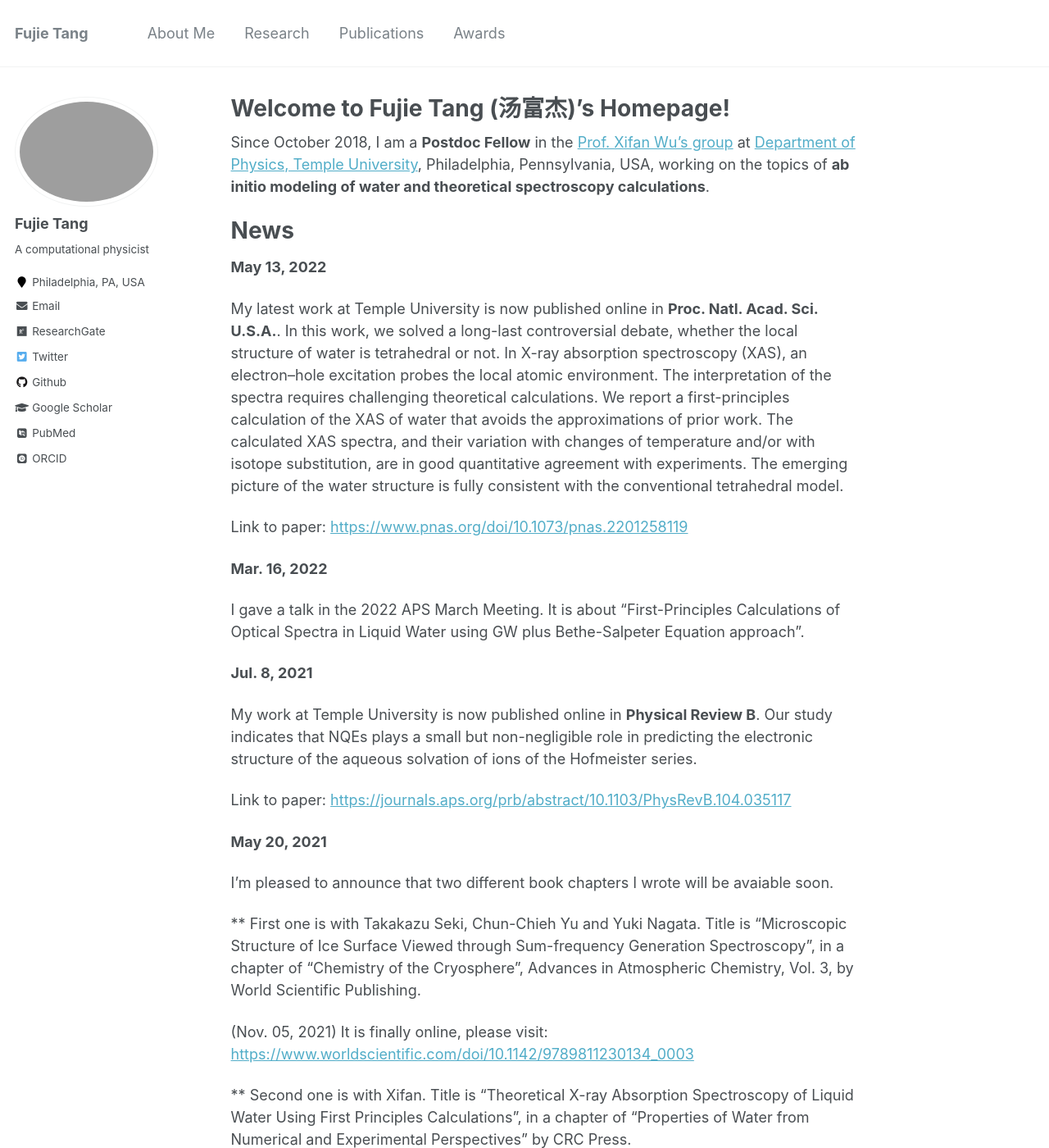
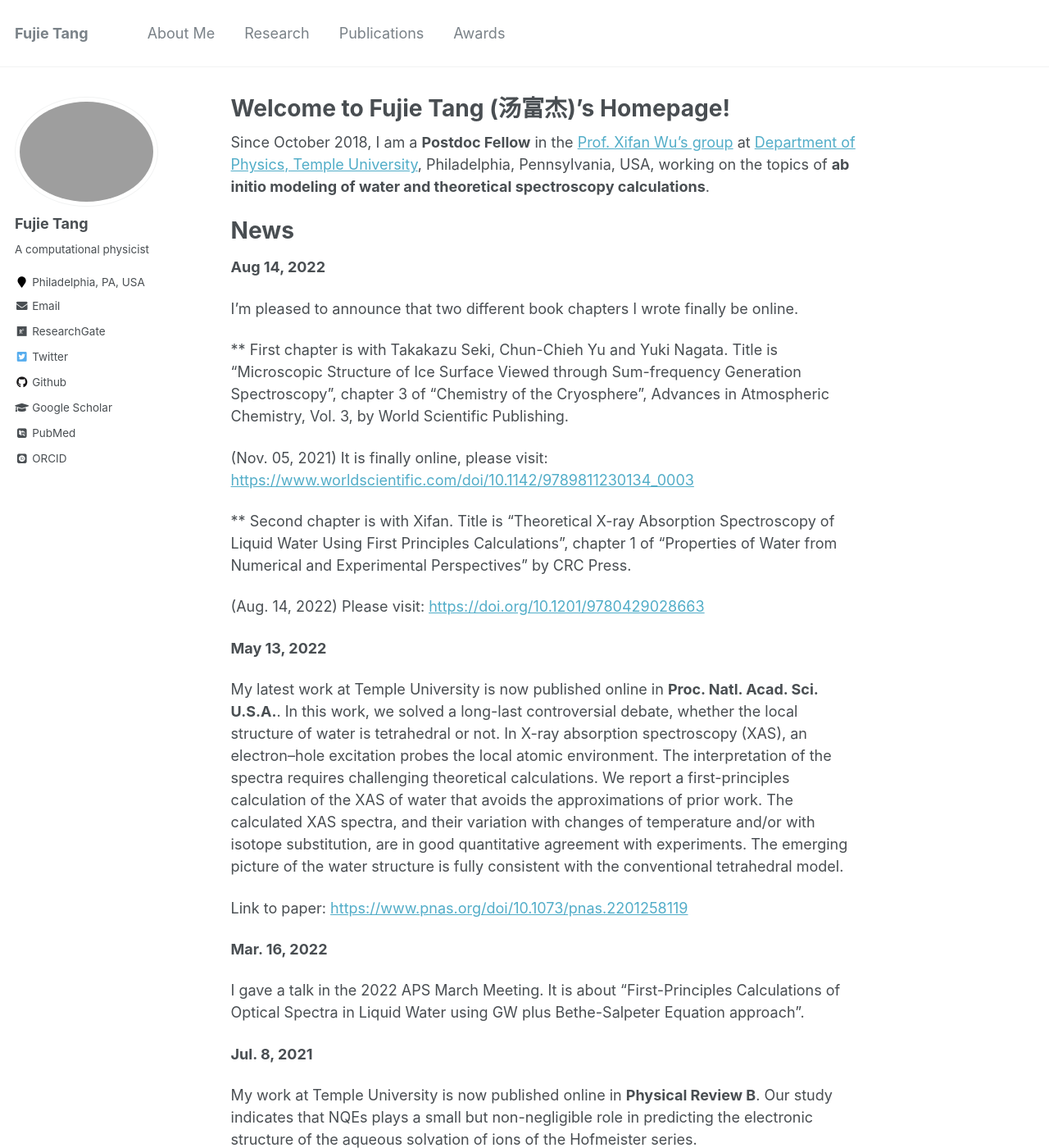
Before and after one commit to fujiepku/fujiepku.github.io, a Jekyll site: the page built from _pages/about.md, in a window 1280 px wide and 1400 px high. Shown: the whole window at 82% size. Built offline with Jekyll 4.4.1, drawn with Linux system fonts in a browser that asks for light colours; some web fonts are replaced; part of the change alters nothing that is shown.

Commit message:
Update about.md

```diff
--- a/_pages/about.md
+++ b/_pages/about.md
@@ -12,6 +12,19 @@ Since October 2018, I am a **Postdoc Fellow** in the [Prof. Xifan Wu's group](ht
 
 News
 ======
+**Aug 14, 2022**
+
+I'm pleased to announce that two different book chapters I wrote finally be online.
+
+** First chapter is with Takakazu Seki, Chun-Chieh Yu and Yuki Nagata. Title is "Microscopic Structure of Ice Surface Viewed through Sum-frequency Generation Spectroscopy", chapter 3 of "Chemistry of the Cryosphere", Advances in Atmospheric Chemistry, Vol. 3, by World Scientific Publishing.
+
+(Nov. 05, 2021) It is finally online, please visit: [https://www.worldscientific.com/doi/10.1142/9789811230134_0003](https://www.worldscientific.com/doi/10.1142/9789811230134_0003)
+
+** Second chapter is with Xifan. Title is "Theoretical X-ray Absorption Spectroscopy of Liquid Water Using First Principles Calculations", chapter 1 of "Properties of Water from Numerical and Experimental Perspectives" by CRC Press.
+
+(Aug. 14, 2022) Please visit: [https://doi.org/10.1201/9780429028663](https://doi.org/10.1201/9780429028663)
+
+
 **May 13, 2022**
 
 My latest work at Temple University is now published online in **Proc. Natl. Acad. Sci. U.S.A.**. In this work, we solved a long-last controversial debate, whether the local structure of water is tetrahedral or not. In X-ray absorption spectroscopy (XAS), an electron–hole excitation probes the local atomic environment. The interpretation of the spectra requires challenging theoretical calculations. We report a first-principles calculation of the XAS of water that avoids the approximations of prior work. The calculated XAS spectra, and their variation with changes of temperature and/or with isotope substitution, are in good quantitative agreement with experiments. The emerging picture of the water structure is fully consistent with the conventional tetrahedral model.
@@ -31,18 +44,6 @@ My work at Temple University is now published online in **Physical Review B**. O
 
 Link to paper: [https://journals.aps.org/prb/abstract/10.1103/PhysRevB.104.035117](https://journals.aps.org/prb/abstract/10.1103/PhysRevB.104.035117)
 
-
-
-
-**May 20, 2021**
-
-I'm pleased to announce that two different book chapters I wrote will be avaiable soon.
-
-** First one is with Takakazu Seki, Chun-Chieh Yu and Yuki Nagata. Title is "Microscopic Structure of Ice Surface Viewed through Sum-frequency Generation Spectroscopy", in a chapter of "Chemistry of the Cryosphere", Advances in Atmospheric Chemistry, Vol. 3, by World Scientific Publishing.
-
-(Nov. 05, 2021) It is finally online, please visit: [https://www.worldscientific.com/doi/10.1142/9789811230134_0003](https://www.worldscientific.com/doi/10.1142/9789811230134_0003)
-
-** Second one is with Xifan. Title is "Theoretical X-ray Absorption Spectroscopy of Liquid Water Using First Principles Calculations", in a chapter of "Properties of Water from Numerical and Experimental Perspectives" by CRC Press.
 
 
 **Apr. 30, 2021**
```
